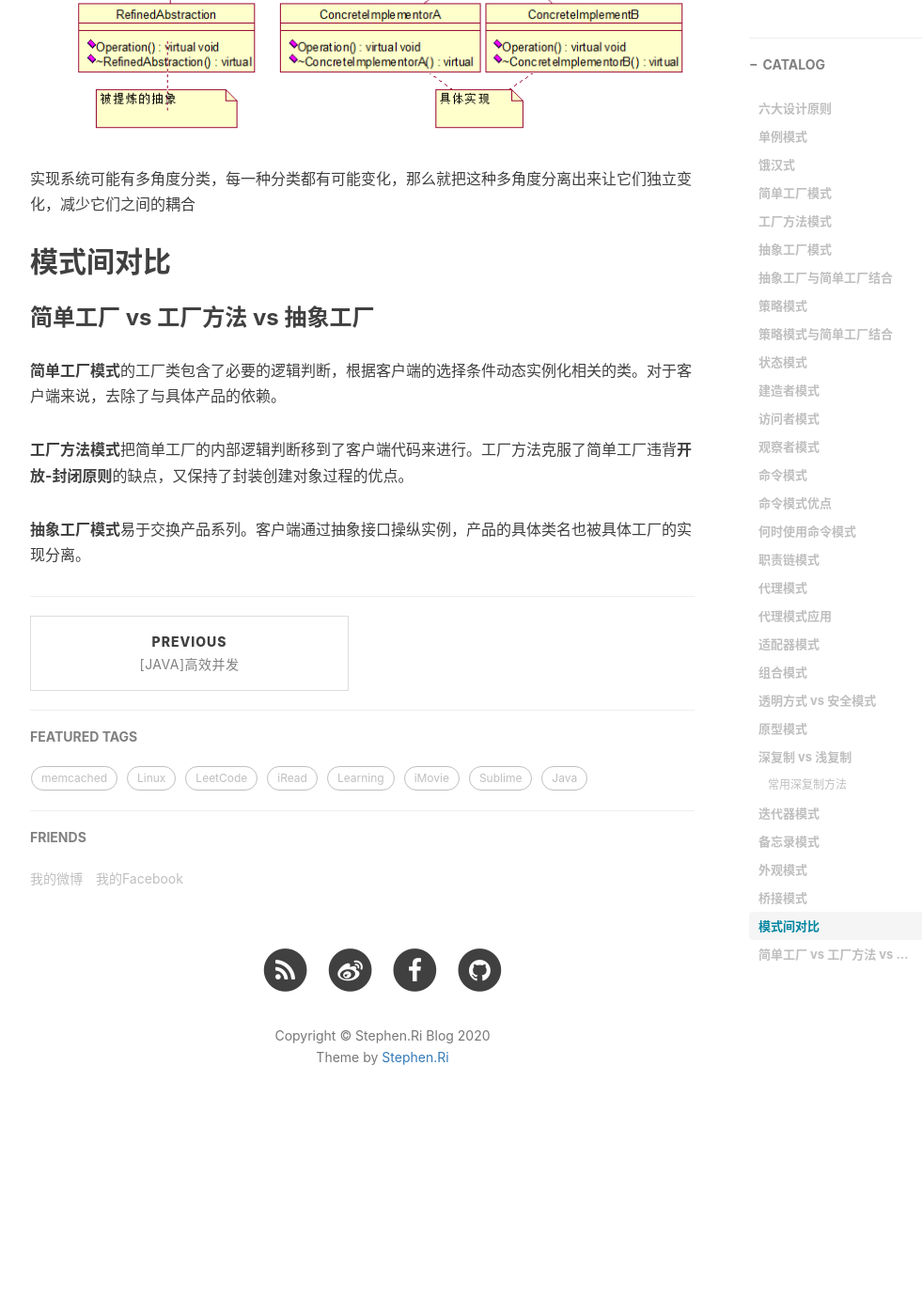
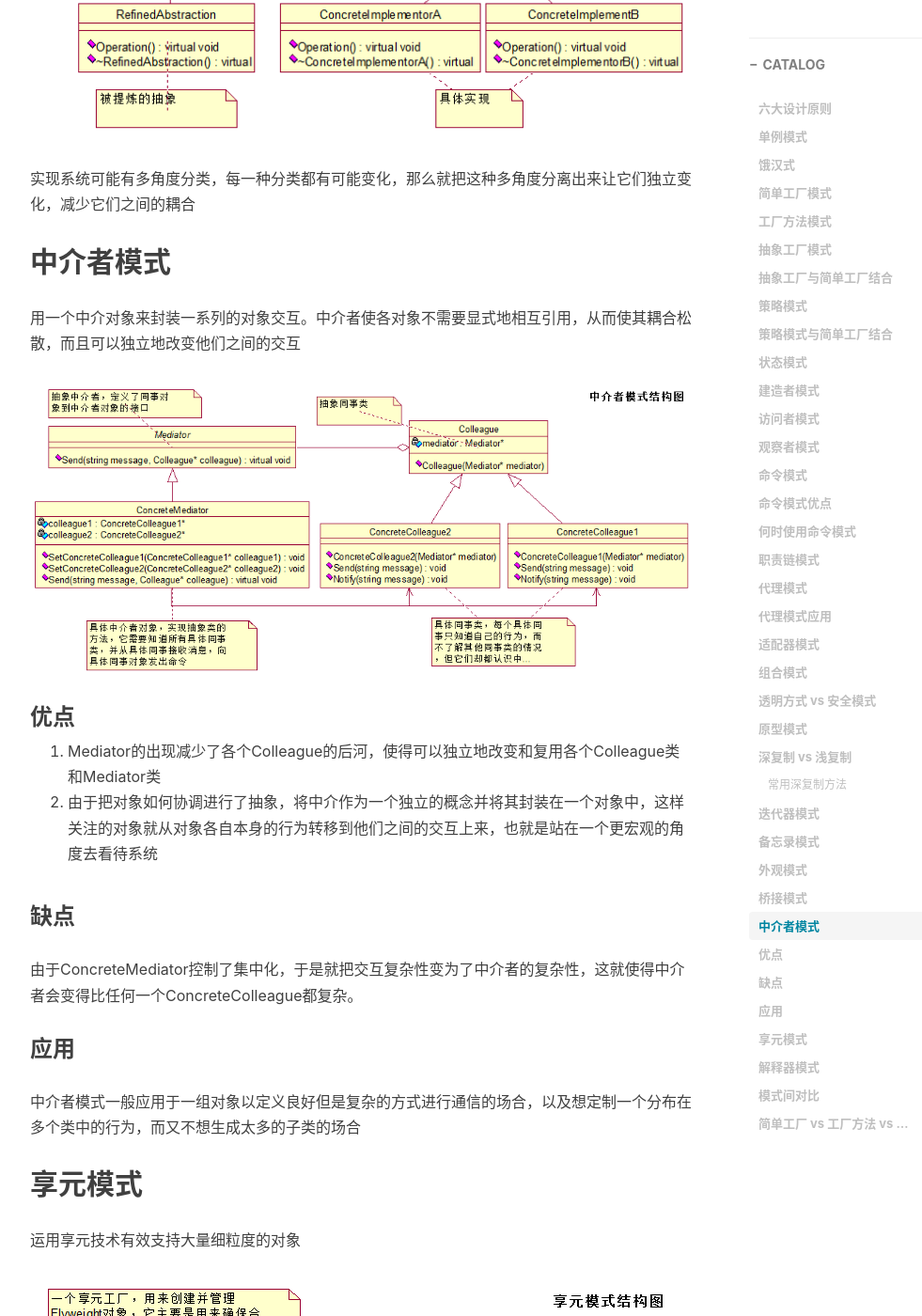
Before and after one commit to StephenRi/StephenRi.github.io, a Jekyll site: the page built from _posts/2020-05-24-[Java]设计模式.md, in a window 1280 px wide and 1400 px high, scrolled down 14184 px. Shown: the whole window at 94% size, without its empty margins (233-1214 px from the left). Built offline with Jekyll 4.4.1, drawn with Linux system fonts in a browser that asks for light colours; nearby versions of some CDN libraries; comment, search, counter and statistics services are not loaded; before the commit the page ends 15386 px from its top, so only the background shows below that; some of the changed text lies outside the part shown.

Commit message:
up pattern

```diff
--- a/_posts/2020-05-24-[Java]设计模式.md
+++ b/_posts/2020-05-24-[Java]设计模式.md
@@ -224,6 +224,41 @@ Java中直接实现`Cloneable`接口即可
 
 实现系统可能有多角度分类，每一种分类都有可能变化，那么就把这种多角度分离出来让它们独立变化，减少它们之间的耦合
 
+## 中介者模式
+
+用一个中介对象来封装一系列的对象交互。中介者使各对象不需要显式地相互引用，从而使其耦合松散，而且可以独立地改变他们之间的交互
+
+![中介者模式]({{site.baseurl}}/img/imgInBlog/pattern19.png)
+
+### 优点
+
+1. Mediator的出现减少了各个Colleague的后河，使得可以独立地改变和复用各个Colleague类和Mediator类
+2. 由于把对象如何协调进行了抽象，将中介作为一个独立的概念并将其封装在一个对象中，这样关注的对象就从对象各自本身的行为转移到他们之间的交互上来，也就是站在一个更宏观的角度去看待系统
+
+### 缺点
+
+由于ConcreteMediator控制了集中化，于是就把交互复杂性变为了中介者的复杂性，这就使得中介者会变得比任何一个ConcreteColleague都复杂。
+
+### 应用
+
+中介者模式一般应用于一组对象以定义良好但是复杂的方式进行通信的场合，以及想定制一个分布在多个类中的行为，而又不想生成太多的子类的场合
+
+## 享元模式
+
+运用享元技术有效支持大量细粒度的对象
+
+![享元模式]({{site.baseurl}}/img/imgInBlog/pattern20.png)
+
+享元模式可以避免大量非常相似类的开销。`FlyweightFactory`根据客户需求返回早已生成好的对象。
+
+## 解释器模式
+
+给定一个语言，定义它在方法的一种表示，并定义一个解释器，这个解释器使用该表示来解释语言中的句子
+
+![解释器模式]({{site.baseurl}}/img/imgInBlog/pattern21.png)
+
+当有一个语言需要解释执行，并且你可将该语言中的句子表示为一个抽象语法树时，可使用解释器模式
+
 ## 模式间对比
 
 ### 简单工厂 vs 工厂方法 vs 抽象工厂
```
Also changed, not shown: img/imgInBlog/pattern19.png (added), img/imgInBlog/pattern20.png (added), img/imgInBlog/pattern21.png (added).
